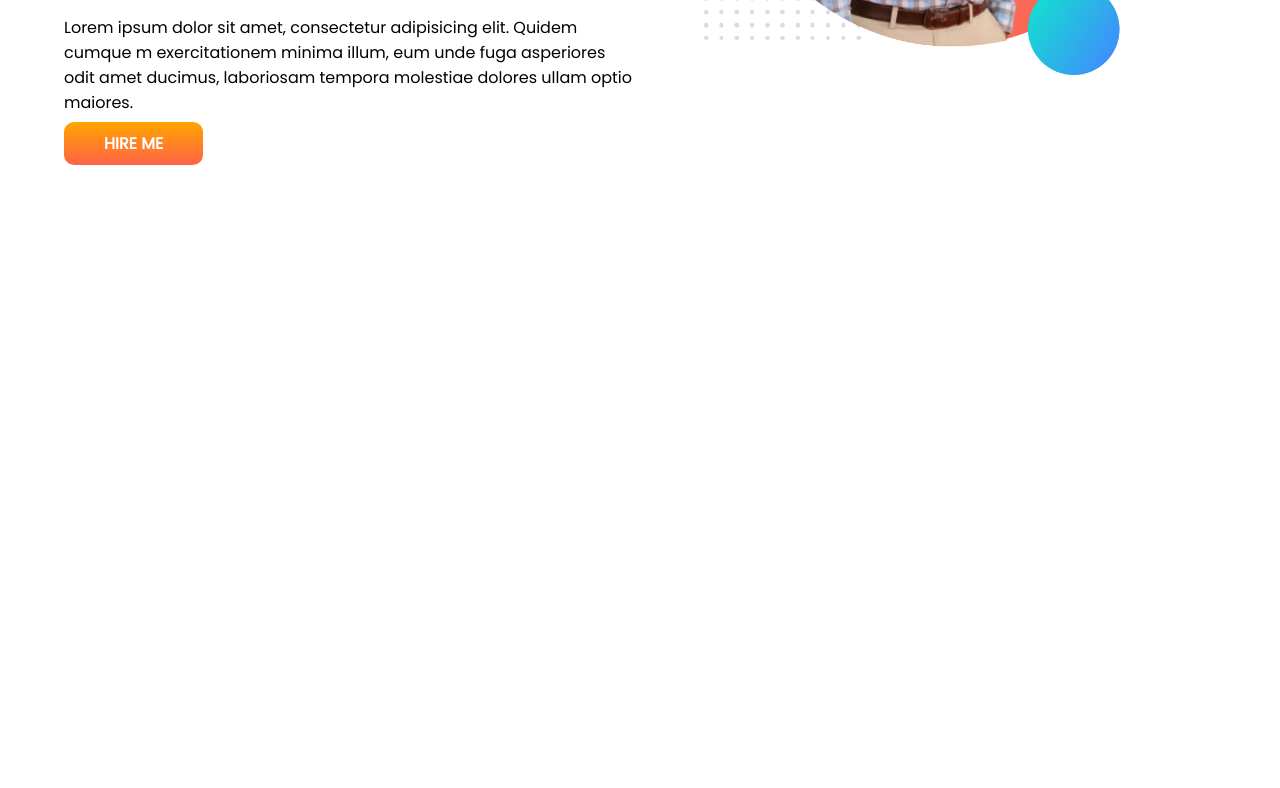
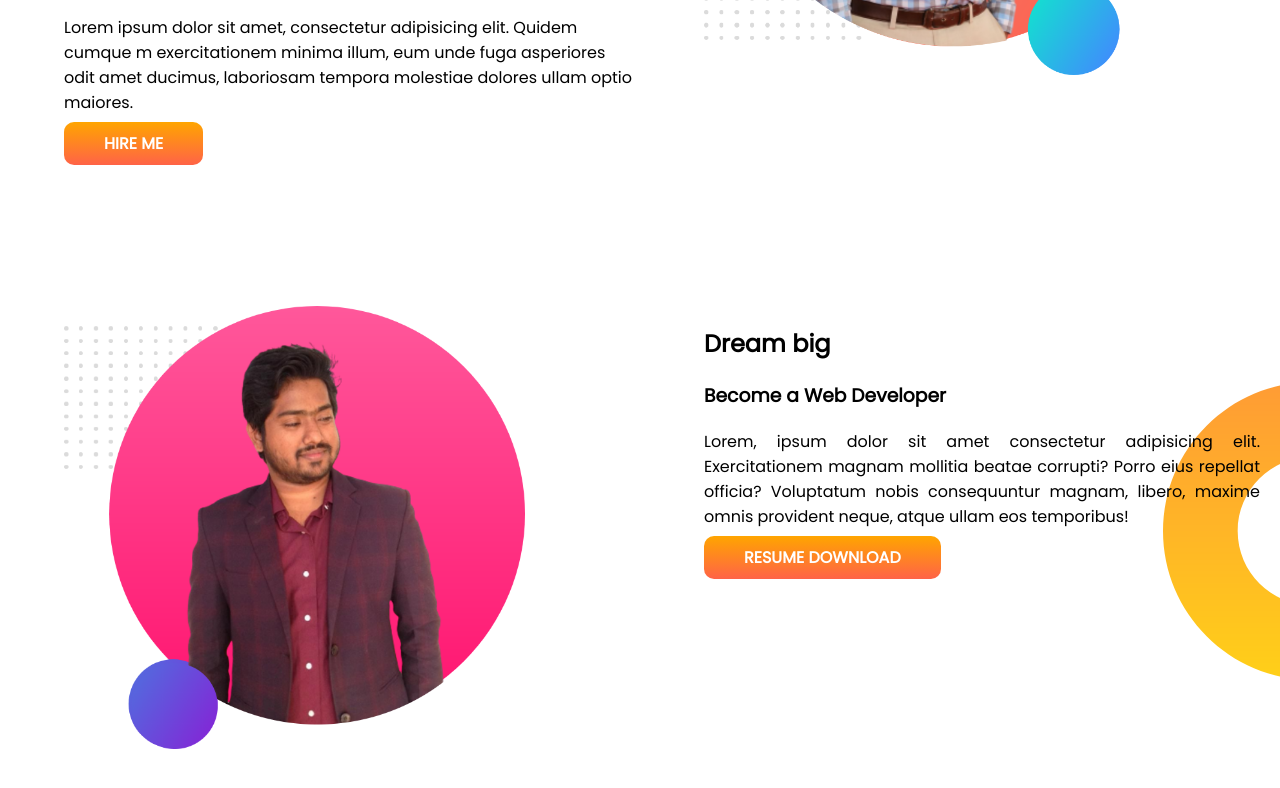
Before and after one commit to johirchowdhury/johir-protfolio, a plain HTML site: page index.html in a window 1280 px wide. Shown: the part 382-1170 px from the top of the page. Before the commit the page ends 800 px from the top, so only its background shows below. Drawn offline with Linux system fonts and the light colour scheme.

Commit message:
second section

```diff
--- a/index.html
+++ b/index.html
@@ -29,6 +29,20 @@
             <img src="images/my-bg.png" alt="">
         </div>
     </section>
+    <section class="dream-big">
+        <div class="first-half">
+            <img src="images/my-bg2.png" alt="">
+        </div>
+        <div class="first-half">
+            <h2>Dream big</h2>
+            <h3>Become a Web Developer</h3>
+            <p class="description">Lorem, ipsum dolor sit amet consectetur adipisicing elit. Exercitationem magnam
+                mollitia beatae corrupti?
+                Porro eius repellat officia? Voluptatum nobis consequuntur magnam, libero, maxime omnis provident neque,
+                atque ullam eos temporibus!</p>
+            <a class="hire-me-btn" href="http://www.google.com">RESUME DOWNLOAD</a>
+        </div>
+    </section>
 </body>
 
 </html>
--- a/style.css
+++ b/style.css
@@ -18,6 +18,7 @@ h1{
 }
 section{
     display: flex;
+    margin-bottom: 150px;
 }
 .first-half{
     width: 50%;
@@ -31,3 +32,12 @@ section{
     background-repeat: no-repeat;
 
 }
+.dream-big{
+    background-image: url(images/dream-bg.png);
+    background-repeat: no-repeat;
+    background-position: right;
+}
+.description{
+    padding-right: 20px;
+    text-align: justify;
+}
```
